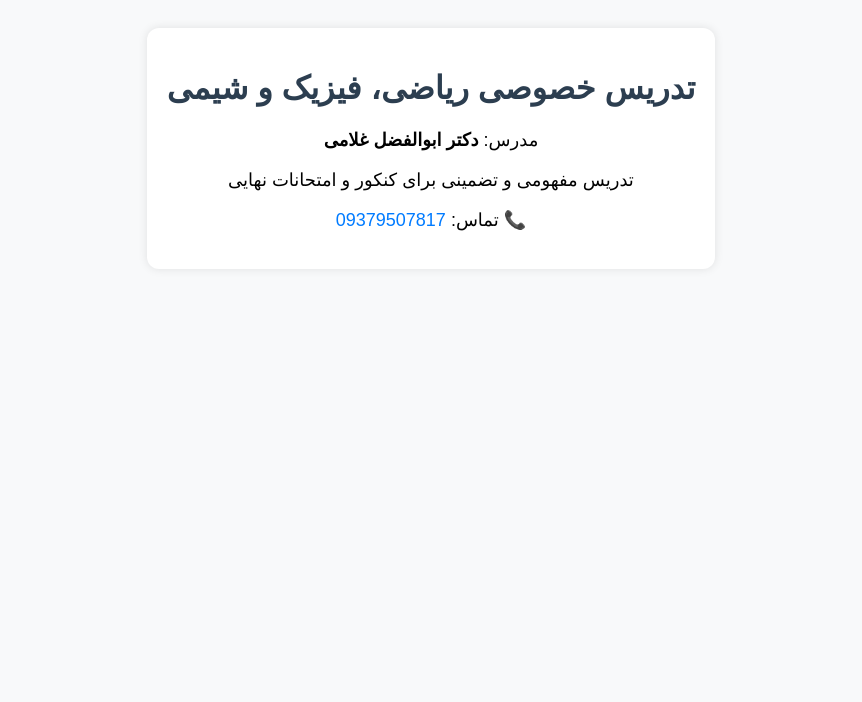
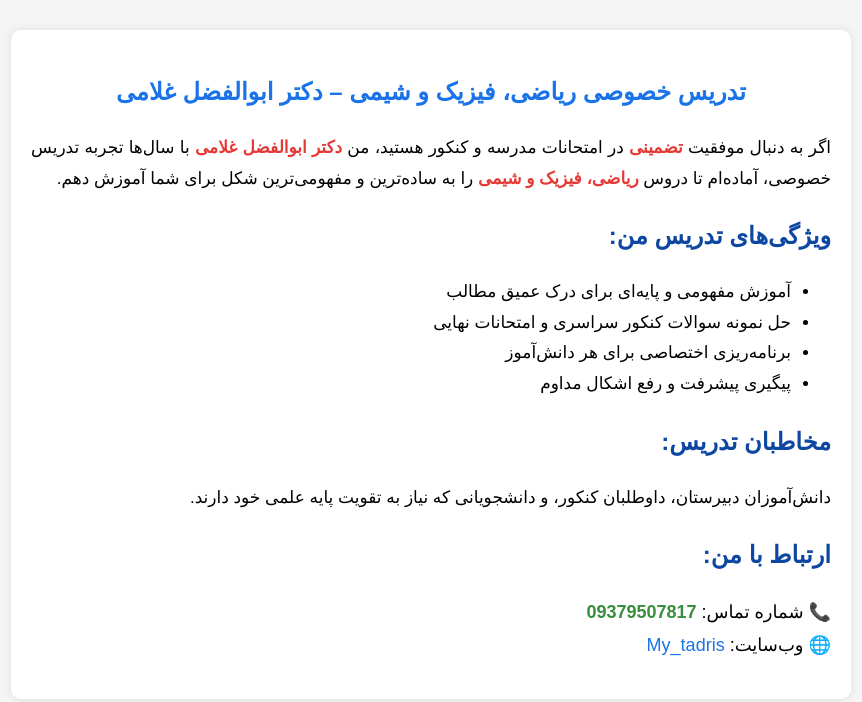
Before and after one commit to abolfazlghulami/My_tadris, a plain HTML site: page index.html in a window 1280 px wide. Shown: the whole page, without its empty margins (209-1071 px from the left). Drawn offline with Linux system fonts and the light colour scheme.

Commit message:
Update index.html uptade

```diff
--- a/index.html
+++ b/index.html
@@ -3,25 +3,87 @@
 <head>
     <meta charset="UTF-8">
     <meta name="viewport" content="width=device-width, initial-scale=1.0">
-    <meta name="google-site-verification" content="K_W71cV8L5AYbLmcnCeUbXb5piUnytC9d0p4hp4W-NU" />
-    <title>تدریس خصوصی ریاضی، فیزیک و شیمی | دکتر ابوالفضل غلامی</title>
-    <meta name="description" content="تدریس خصوصی ریاضی، فیزیک و شیمی کنکوری، تضمینی توسط دکتر ابوالفضل غلامی | تماس: 09379507817">
-    <meta name="keywords" content="تدریس خصوصی ریاضی, تدریس خصوصی فیزیک, تدریس خصوصی شیمی, معلم خصوصی, کنکور, دکتر ابوالفضل غلامی">
+    <meta name="description" content="تدریس خصوصی ریاضی، فیزیک و شیمی با دکتر ابوالفضل غلامی - آموزش تضمینی برای موفقیت در امتحانات و کنکور">
+    <title>تدریس خصوصی ریاضی، فیزیک و شیمی - دکتر ابوالفضل غلامی</title>
     <style>
-        body { font-family: sans-serif; direction: rtl; text-align: center; padding: 20px; background: #f8f9fa; }
-        h1 { color: #2c3e50; }
-        p { font-size: 18px; }
-        a { color: #007bff; text-decoration: none; }
-        a:hover { text-decoration: underline; }
-        .box { background: white; padding: 20px; border-radius: 12px; box-shadow: 0 0 10px rgba(0,0,0,0.1); display: inline-block; }
+        body {
+            font-family: Arial, sans-serif;
+            background-color: #f5f5f5;
+            margin: 0;
+            padding: 0;
+            direction: rtl;
+            line-height: 1.8;
+        }
+        section {
+            background-color: white;
+            max-width: 800px;
+            margin: 30px auto;
+            padding: 20px;
+            box-shadow: 0 0 10px rgba(0,0,0,0.1);
+            border-radius: 10px;
+        }
+        h1 {
+            color: #1a73e8;
+            text-align: center;
+        }
+        h2 {
+            color: #0d47a1;
+            margin-top: 20px;
+        }
+        p, li {
+            font-size: 17px;
+            text-align: justify;
+        }
+        strong {
+            color: #e53935;
+        }
+        a {
+            color: #1a73e8;
+            text-decoration: none;
+        }
+        a:hover {
+            text-decoration: underline;
+        }
+        .contact {
+            font-size: 18px;
+            margin-top: 15px;
+        }
+        .phone {
+            color: #388e3c;
+            font-weight: bold;
+        }
     </style>
 </head>
 <body>
-    <div class="box">
-        <h1>تدریس خصوصی ریاضی، فیزیک و شیمی</h1>
-        <p>مدرس: <strong>دکتر ابوالفضل غلامی</strong></p>
-        <p>تدریس مفهومی و تضمینی برای کنکور و امتحانات نهایی</p>
-        <p>📞 تماس: <a href="tel:09379507817">09379507817</a></p>
-    </div>
+
+    <section>
+        <h1>تدریس خصوصی ریاضی، فیزیک و شیمی – دکتر ابوالفضل غلامی</h1>
+
+        <p>
+            اگر به دنبال موفقیت <strong>تضمینی</strong> در امتحانات مدرسه و کنکور هستید،
+            من <strong>دکتر ابوالفضل غلامی</strong> با سال‌ها تجربه تدریس خصوصی،
+            آماده‌ام تا دروس <strong>ریاضی، فیزیک و شیمی</strong> را به ساده‌ترین و مفهومی‌ترین شکل برای شما آموزش دهم.
+        </p>
+
+        <h2>ویژگی‌های تدریس من:</h2>
+        <ul>
+            <li>آموزش مفهومی و پایه‌ای برای درک عمیق مطالب</li>
+            <li>حل نمونه سوالات کنکور سراسری و امتحانات نهایی</li>
+            <li>برنامه‌ریزی اختصاصی برای هر دانش‌آموز</li>
+            <li>پیگیری پیشرفت و رفع اشکال مداوم</li>
+        </ul>
+
+        <h2>مخاطبان تدریس:</h2>
+        <p>
+            دانش‌آموزان دبیرستان، داوطلبان کنکور، و دانشجویانی که نیاز به تقویت پایه علمی خود دارند.
+        </p>
+
+        <h2>ارتباط با من:</h2>
+        <p class="contact">
+            📞 شماره تماس: <span class="phone">09379507817</span><br>
+            🌐 وب‌سایت: <a href="https://abolfazlghulami.github.io/My_tadris/">My_tadris</a>
+        </p>
+    </section>
+
 </body>
 </html>
```
